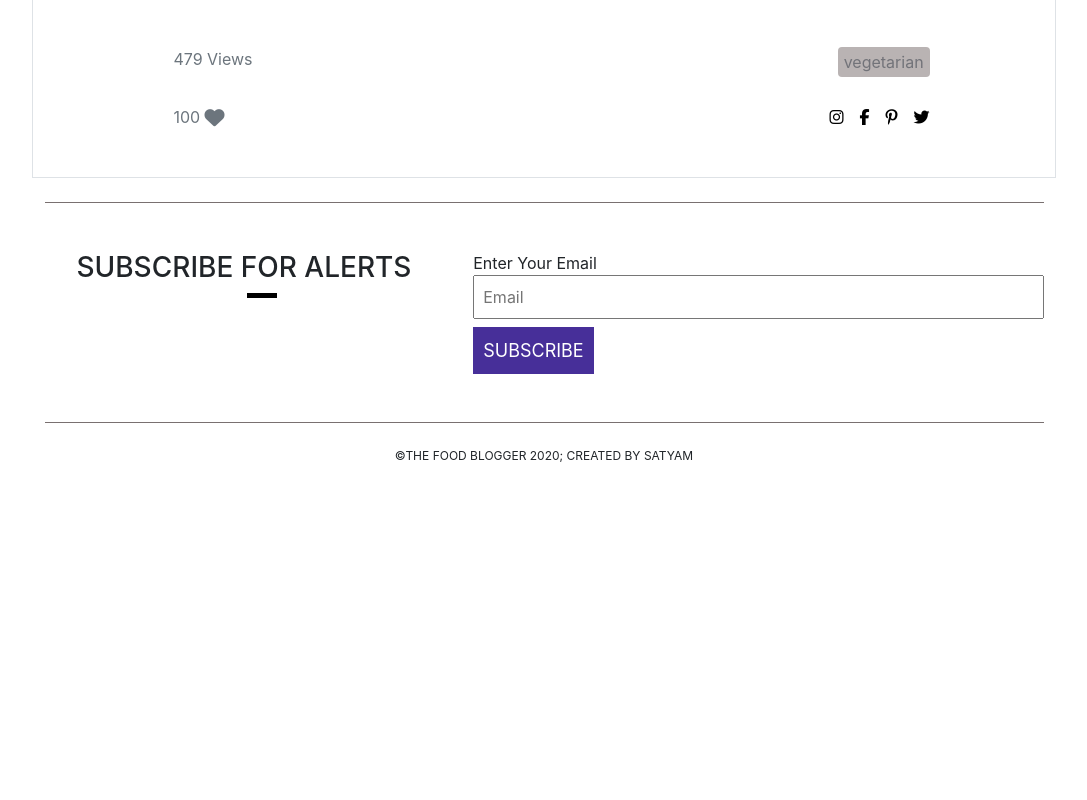
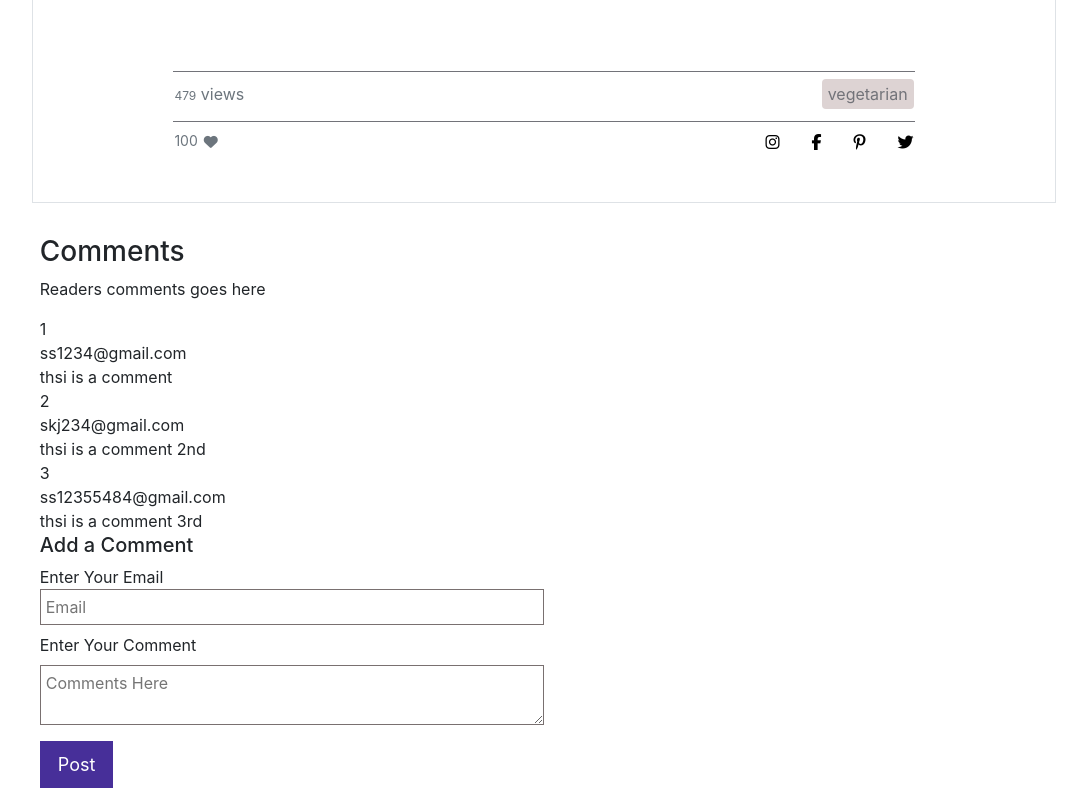
Before and after one commit to imsatyam2111/Food-Blog-Template, a Vue app: page /single-blog/1 in a window 1280 px wide. Shown: the part 2100-2900 px from the top of the page, without its empty margins (96-1183 px from the left). Before the commit the page ends 2589 px from the top, so only its background shows below. Built offline with nearby package versions, Linux system fonts and the light colour scheme.

Commit message:
adding comment feature

```diff
--- a/src/components/Blogs/BlogPostCardTemplate.vue
+++ b/src/components/Blogs/BlogPostCardTemplate.vue
@@ -30,9 +30,9 @@
           </div>
 
           <!-- Card Blog-Titile -->
-          <h4 class="card-title my-3">
-            <span>{{ post.title }}</span>
-          </h4>
+          <router-link :to="{ name: 'Single-Blog', params: { PId: post.id } }">
+            <h4>{{ post.title }}</h4>
+          </router-link>
           <!-- Blog Description -->
           <p class="card-text">
             {{ post.description }}
--- /dev/null
+++ b/src/components/Comments.vue
@@ -0,0 +1,90 @@
+<template>
+  <div class="comment-section p-2">
+    <div>
+      <h3>Comments</h3>
+    </div>
+    <div class="readers-comment">
+      <p>Readers comments goes here</p>
+      <div v-for="eachComment in comments" :key="eachComment.id">
+        <div>{{ eachComment.id }}</div>
+        <div>{{ eachComment.email }}</div>
+        <div>{{ eachComment.comment }}</div>
+      </div>
+    </div>
+    <div class="add-comment">
+      <h5>Add a Comment</h5>
+      <div class="">
+        <form>
+          <!-- Input Email -->
+          <label class="d-block" for="email"
+            >Enter Your Email
+            <input
+              v-model="email"
+              class="d-block"
+              type="email"
+              name="email"
+              id="email"
+              placeholder="Email"
+              required
+            />
+          </label>
+          <!-- Input Message -->
+          <label class="d-block" for="name">Enter Your Comment</label>
+          <textarea
+            v-model="comment"
+            class="d-block"
+            name="comments"
+            id="message"
+            cols="30"
+            rows="2 "
+            placeholder="Comments Here"
+            required
+          ></textarea>
+          <!-- Input Button -->
+          <button class="btn-form my-3 p-2 px-3 d-block " type="submit">
+            Post
+          </button>
+        </form>
+      </div>
+    </div>
+  </div>
+</template>
+
+<script>
+export default {
+  name: "Comments",
+  props: ["singleBlog"],
+  data() {
+    return {
+      email: "",
+      singleComment: "",
+      comments: [
+        {
+          id: 1,
+          email: "ss1234@gmail.com",
+          comment: "thsi is a comment"
+        },
+        {
+          id: 2,
+          email: "skj234@gmail.com",
+          comment: "thsi is a comment 2nd"
+        },
+        {
+          id: 3,
+          email: "ss12355484@gmail.com",
+          comment: "thsi is a comment 3rd"
+        },
+      ]
+    };
+  }
+};
+</script>
+
+<style scoped>
+input,
+textarea {
+  width: 50%;
+  border: 1.5px solid rgb(121, 112, 112);
+  padding: 5px;
+}
+</style>
--- a/src/components/singleBlog.vue
+++ b/src/components/singleBlog.vue
@@ -25,33 +25,42 @@
               </div>
               <p class="content mt-3">{{ singleBlog.content }}</p>
 
-              <div class="blog-info mt-5 pb-1 pt-2 row">
-                <div class="views col-6 text-muted">
-                  <span>{{ singleBlog.views }} Views</span>
+              <div
+                style="height:0.1px; background: #727379; margin-top: 80px;"
+              ></div>
+
+              <div class="blog-info mb-2 pb-1 pt-2 row align-items-center">
+                <div class="views col-6 text-muted pl-3">
+                  <span style="font-size: 12px;">{{ singleBlog.views }}</span>
+                  <span> views</span>
                 </div>
-                <div class="category col-6 pr-0">
+
+                <div class="category col-6 pr-3">
                   <span class="float-right">{{ singleBlog.category }}</span>
                 </div>
               </div>
 
-              <div class="action-bar mt-4 row">
-                <div class="like-btn col-sm-6 text-muted">
+              <div style="height:1px; background: #727379; "></div>
+
+              <div class="action-bar mt-2 row">
+                <div class="like-btn col-sm-6 text-muted pl-3">
                   <span>{{ singleBlog.likes }} </span>
                   <i
                     class="fas fa-heart fa-lg"
                     :class="{ liked: singleBlog.isLiked }"
                     v-on:click="
-                      toggleLike();
-                      updateLikeCounts();
+                      toggleLike(singleBlog.isLiked);
+                      updateLikeCounts(singleBlog.isLiked);
                     "
                   ></i>
                 </div>
-                <div class="follow-btn  col-sm-6 pr-0">
+
+                <div class="follow-btn  col-sm-6 pr-3">
                   <div class="social-icons float-right">
-                    <a href="#"><i class="fab fa-instagram pr-3"></i></a>
-                    <a href="#"><i class="fab fa-facebook-f pr-3"></i></a>
-                    <a href="#"><i class="fab fa-pinterest-p pr-3"></i></a>
-                    <a href="#"><i class="fab fa-twitter"></i></a>
+                    <a href="#"><i class="fab fa-instagram pr-4"></i></a>
+                    <a href="#"><i class="fab fa-facebook-f pr-4 pl-2"></i></a>
+                    <a href="#"><i class="fab fa-pinterest-p pr-4 pl-2"></i></a>
+                    <a href="#"><i class="fab fa-twitter pl-2"></i></a>
                   </div>
                 </div>
               </div>
@@ -60,20 +69,27 @@
         </div>
       </div>
     </div>
+
+    <div class="comments mt-4">
+      <comments v-bind:singleBlog="singleBlog" />
+    </div>
   </div>
 </template>
 <script>
+import Comments from "@/components/Comments.vue";
+
 export default {
   name: "Single-Blog",
+  components: {
+    Comments
+  },
   props: ["posts"],
   data() {
-    return {
-      title: "details"
-    };
+    return {};
   },
   methods: {
-    toggleLike: function() {
-      this.singleBlog.isLiked = !this.singleBlog.isLiked;
+    toggleLike: function(singleBlog) {
+      singleBlog.isLiked = !singleBlog.isLiked;
     },
     updateLikeCounts: function() {
       if (this.singleBlog.isLiked === true) {
@@ -97,10 +113,20 @@ export default {
 }
 .category > span {
   padding: 3px 6px;
-  background: rgb(185, 179, 179);
+  background: rgb(221, 211, 211);
   border-radius: 4px;
   font-weight: 400;
   color: #727379;
+}
+.like-btn {
+  font-size: 14px;
+}
+.like-btn > i {
+  font-size: 14px;
+  padding-left: 2px;
+}
+.liked {
+  color: red;
 }
 @media (min-width: 769px) {
   img {
--- a/src/router/index.js
+++ b/src/router/index.js
@@ -28,7 +28,7 @@ const routes = [
     path: "/single-blog/:PId",
     name: "Single-Blog",
     component: () => import("../components/singleBlog.vue"),
-    props: {default: true}
+    props: { default: true }
   }
 ];
 
```
